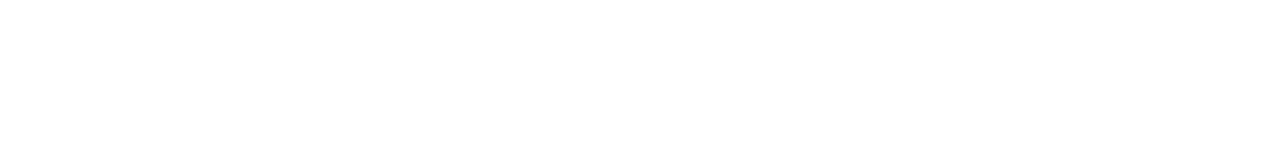
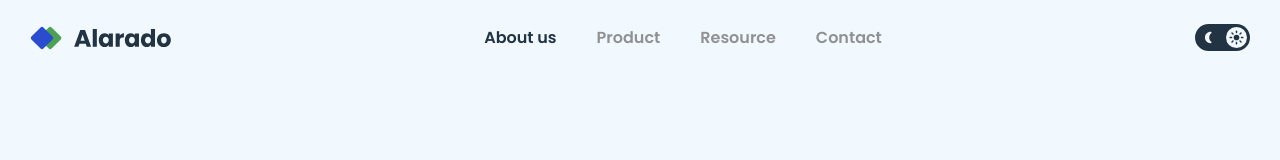
Before and after one commit to obidyhasan/Alarado-Homepage, a plain HTML site: page index.html in a window 1280 px wide. Drawn offline with Linux system fonts and the light colour scheme.

Commit message:
include header section

```diff
--- a/index.html
+++ b/index.html
@@ -4,17 +4,50 @@
     <meta charset="UTF-8">
     <meta name="viewport" content="width=device-width, initial-scale=1.0">
     <link rel="shortcut icon" href="favicon.ico" type="image/x-icon">
+    <link rel="shortcut icon" href="./assets/dev_icon.png" type="image/x-icon">
     <title>Alarado</title>
 
     <!-- Font awesome CDN -->
-    <link rel="stylesheet" href=" ttps://cdnjs.cloudflare.com/ajax/libs/font-awesome/6.6.0/css/all.min.css">
+    <link rel="stylesheet" href="https://cdnjs.cloudflare.com/ajax/libs/font-awesome/6.6.0/css/all.min.css">
     <!-- Style Links -->
     <link rel="stylesheet" href="./style/style.css">
 
 </head>
 <body>
 
+    <main class="main-section">
 
+        <header>
+
+            <nav>
+
+                <img src="./assets/alarado-icon-homepage.svg" alt="">
+                <menu class="menu">
+                    <ul>
+                        <li class="menu-list"><a href="" class="menu-link"><span>About us</span></a></li>
+                        <li class="menu-list"><a href="" class="menu-link">Product</a></li>
+                        <li class="menu-list"><a href="" class="menu-link">Resource</a></li>
+                        <li class="menu-list"><a href="" class="menu-link">Contact</a></li>
+                    </ul>
+                </menu>
+
+                <div class="toggle">
+                    <div class="toggle-img">
+                        <img src="./assets/Moon_fill_light.svg" alt="">
+                    </div>
+
+                    <div class="toggle-img sun">
+                        <img src="./assets/Sun_fill.svg" alt="">
+                    </div>
+                </div>
+
+                <div class="menu-icon"><i class="fa-solid fa-bars"></i></div>
+
+            </nav>
+
+        </header>
+
+    </main>
 
 </body>
 </html>
--- a/style/style.css
+++ b/style/style.css
@@ -6,3 +6,75 @@
     box-sizing: border-box;
     font-family: "Poppins", sans-serif;
 }
+
+.main-section{
+    width: 100%;
+    min-height: 100vh;
+    background-color: #F2F9FE;
+}
+
+/* Header Section */
+nav{
+    max-width: 1280px;
+    margin: 0 auto;
+    display: flex;
+    align-items: center;
+    justify-content: space-between;
+    padding: 20px 30px;
+}
+
+nav > img{
+    cursor: pointer;
+}
+
+.menu ul{
+    display: flex;
+}
+
+.menu-icon{
+    font-size: 24px;
+    color: black;
+    display: none;
+}
+
+.menu-list{
+    list-style: none;
+    margin: 5px 10px;
+}
+
+.menu-link{
+    text-decoration: none;
+    font-weight: 600;
+    padding: 10px;
+    color: #909193;
+}
+
+.menu-link span{
+    color: #223344;
+}
+
+.toggle{
+    display: flex;
+    align-items: center;
+    justify-content: space-between;
+    width: 55px;
+    background-color: #223344;
+    border-radius: 30px;
+    padding: 3px;
+}
+
+.toggle .toggle-img{
+    display: flex;
+    align-items: center;
+    padding: 2px;
+    border-radius: 50%;
+}
+
+.toggle .sun{
+    z-index: 1;
+    background-color: #F2F9FE;
+}
+
+.toggle-img img{
+    width: 17px;
+}
```
